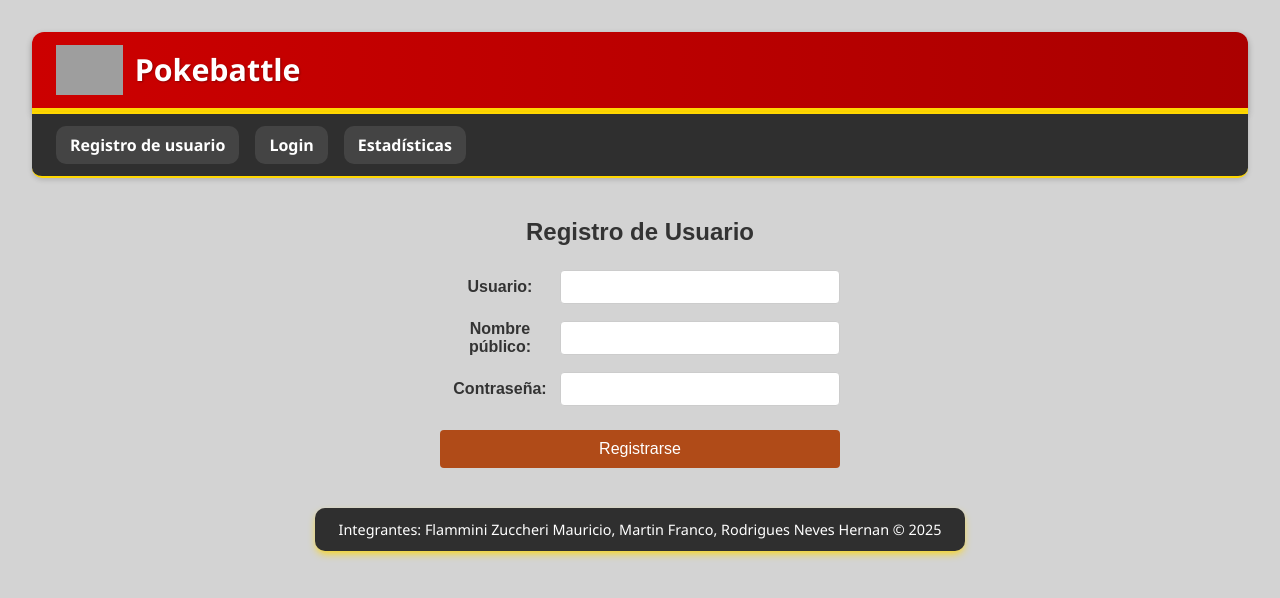
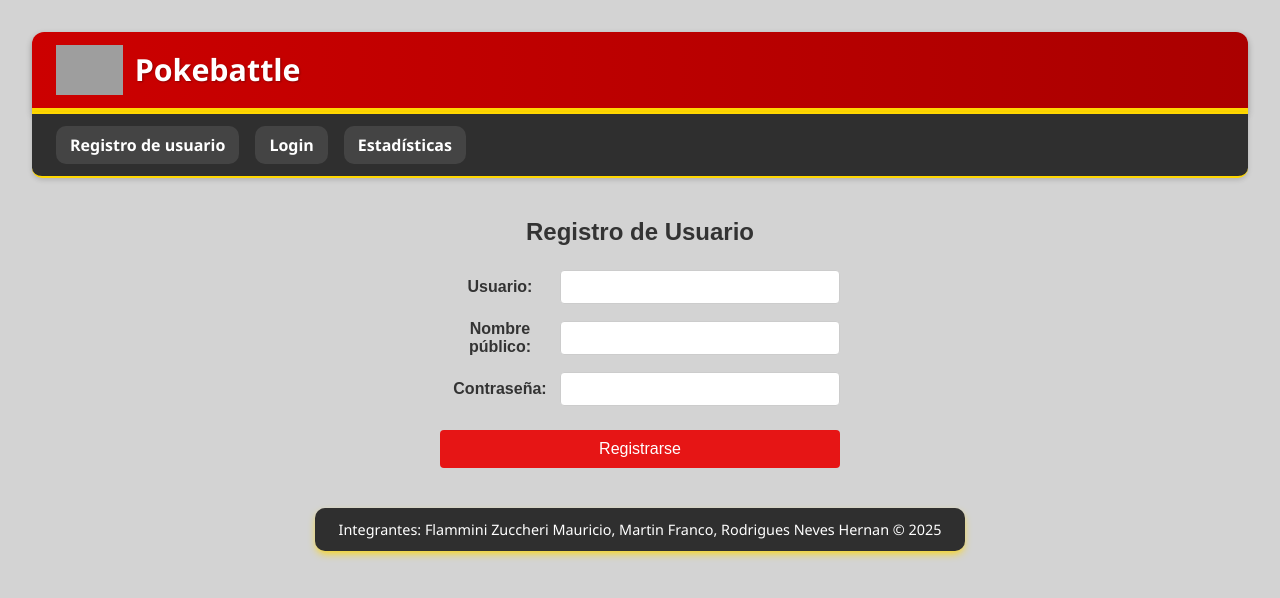
Before and after one commit to mauriciofz96/SeminarioPHP, a React (Vite) app in the folder frontend/vite-project-seminario/: page /register in a window 1280 px wide. In both pictures the pointer is over the button "Registrarse". Shown: the top 598 px of the page. Built offline with nearby package versions, Linux system fonts and the light colour scheme; grey boxes are pictures that could not be loaded.

Commit message:
update estilos

```diff
--- a/frontend/vite-project-seminario/src/assets/styles/RegistroPage.css
+++ b/frontend/vite-project-seminario/src/assets/styles/RegistroPage.css
@@ -43,6 +43,9 @@
   cursor: pointer;
   transition: background-color 0.3s ease;
 }
+.registro-boton:hover {
+  background-color: #e61515;
+}
 
 .registro-boton:disabled {
   background-color: #aaa;
```
Also changed, not shown: frontend/vite-project-seminario/src/assets/styles/LoginPage.css (line endings or trailing spaces), frontend/vite-project-seminario/src/pages/login/LoginPage.jsx (line endings or trailing spaces).
